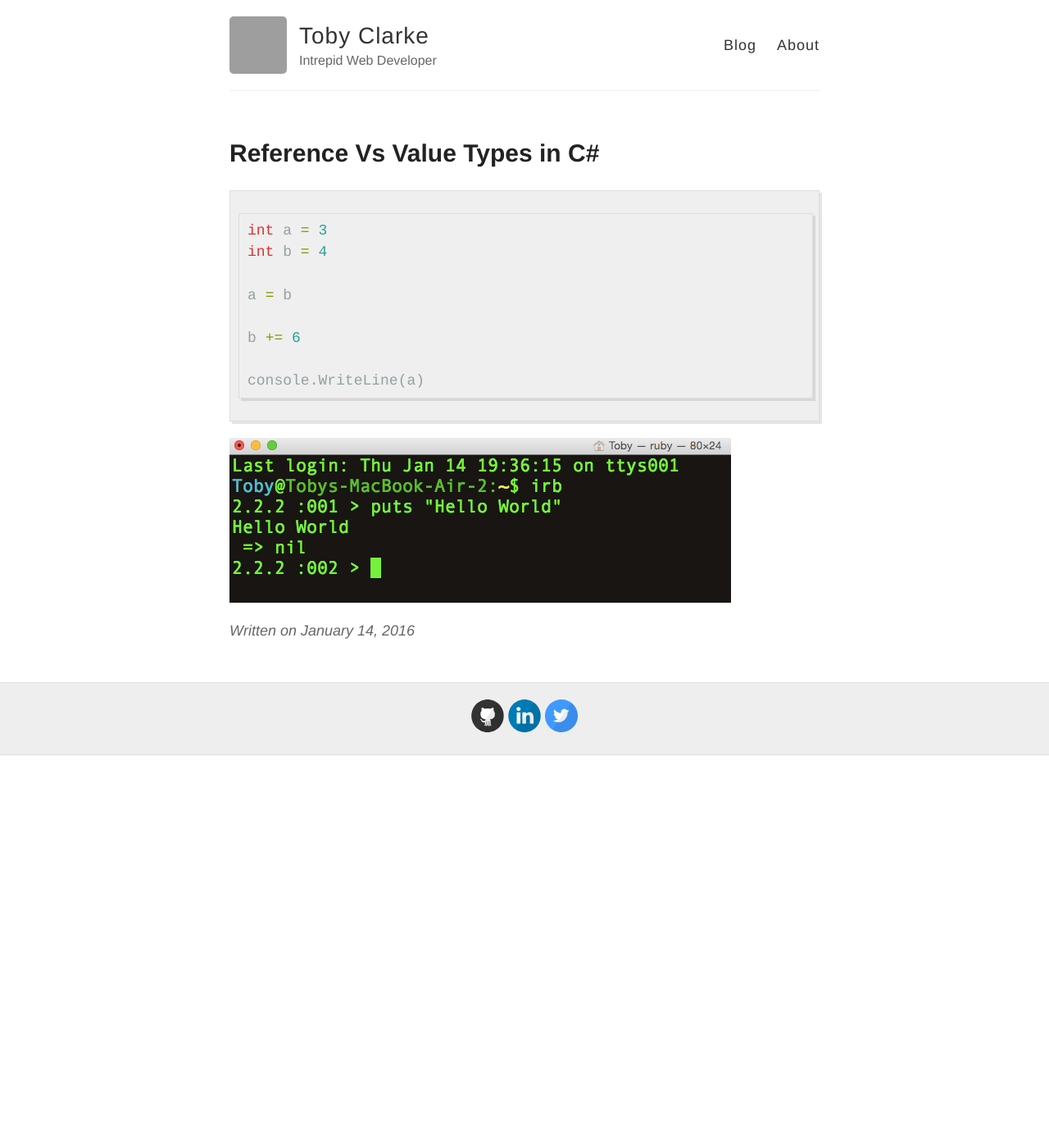
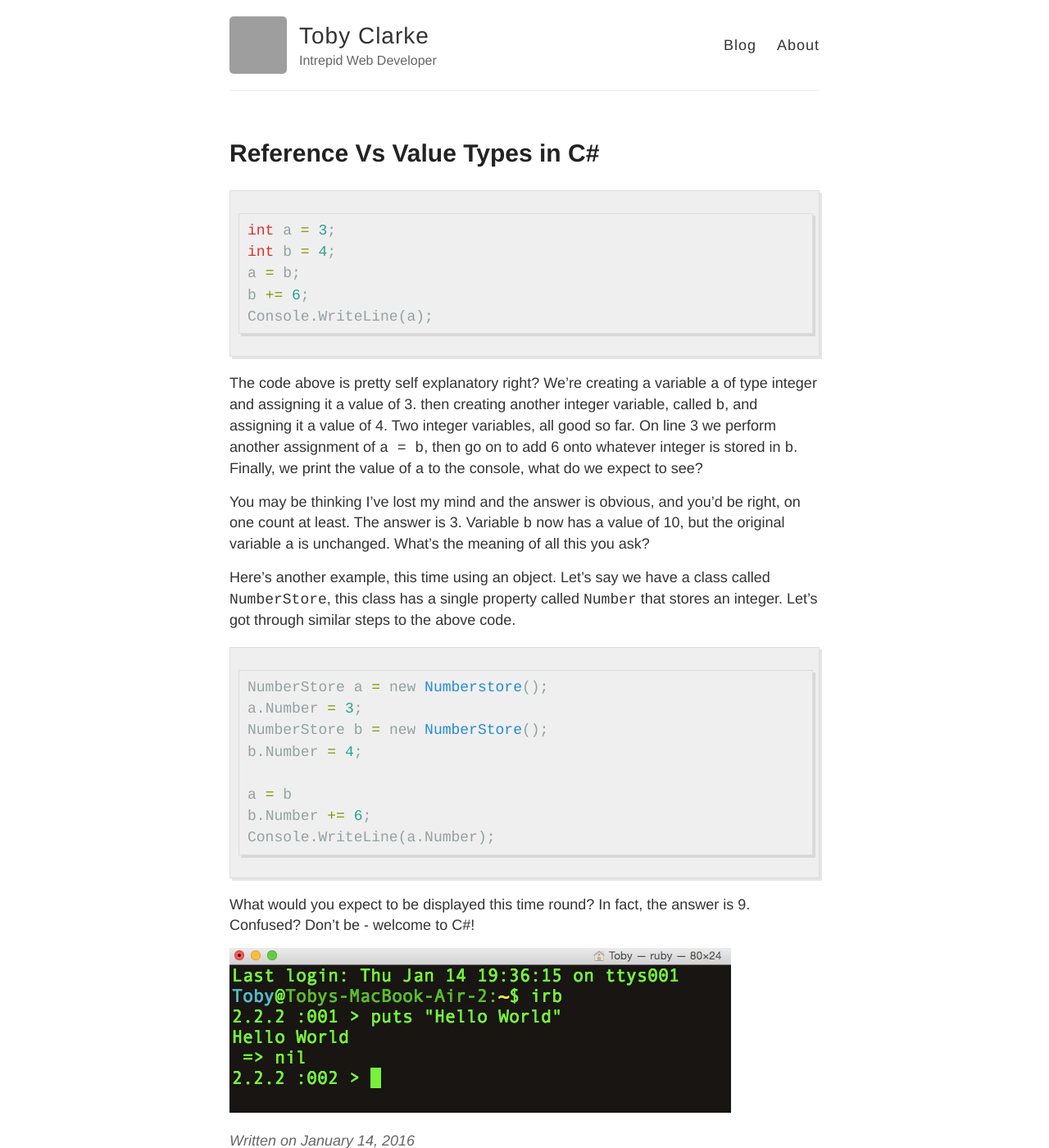
Before and after one commit to Teeohbee/Teeohbee.github.io, a Jekyll site: the page built from _posts/2016-01-14-Reference-Vs-Value-Types-in-C#.md, in a window 1280 px wide and 1400 px high. Shown: the whole window at 82% size. Built offline with Jekyll 4.4.1, drawn with Linux system fonts in a browser that asks for light colours; Markdown is read by kramdown in place of the engine named in the settings; grey boxes are pictures that could not be loaded.

Commit message:
Update 2016-01-14-Reference-Vs-Value-Types-in-C#.md

````diff
--- a/_posts/2016-01-14-Reference-Vs-Value-Types-in-C#.md
+++ b/_posts/2016-01-14-Reference-Vs-Value-Types-in-C#.md
@@ -4,15 +4,30 @@ title: Reference Vs Value Types in C#
 ---
 
 ```c
-int a = 3
-int b = 4
+int a = 3;
+int b = 4;
+a = b;
+b += 6;
+Console.WriteLine(a);
+```
+
+The code above is pretty self explanatory right? We're creating a variable `a` of type integer and assigning it a value of 3. then creating another integer variable, called `b`, and assigning it a value of 4. Two integer variables, all good so far. On line 3 we perform another assignment of `a = b`, then go on to add 6 onto whatever integer is stored in `b`. Finally, we print the value of `a` to the console, what do we expect to see?
+
+You may be thinking I've lost my mind and the answer is obvious, and you'd be right, on one count at least. The answer is 3. Variable `b` now has a value of 10, but the original variable `a` is unchanged. What's the meaning of all this you ask?
+
+Here's another example, this time using an object. Let's say we have a class called `NumberStore`, this class has a single property called `Number` that stores an integer. Let's got through similar steps to the above code.
+
+```c
+NumberStore a = new Numberstore();
+a.Number = 3;
+NumberStore b = new NumberStore();
+b.Number = 4;
 
 a = b
-
-b += 6
-
-console.WriteLine(a)
+b.Number += 6;
+Console.WriteLine(a.Number);
 ```
 
+What would you expect to be displayed this time round? In fact, the answer is 9. Confused? Don't be - welcome to C#!
 
 ![_config.yml]({{ site.baseurl }}/images/helloworld.png)
````
